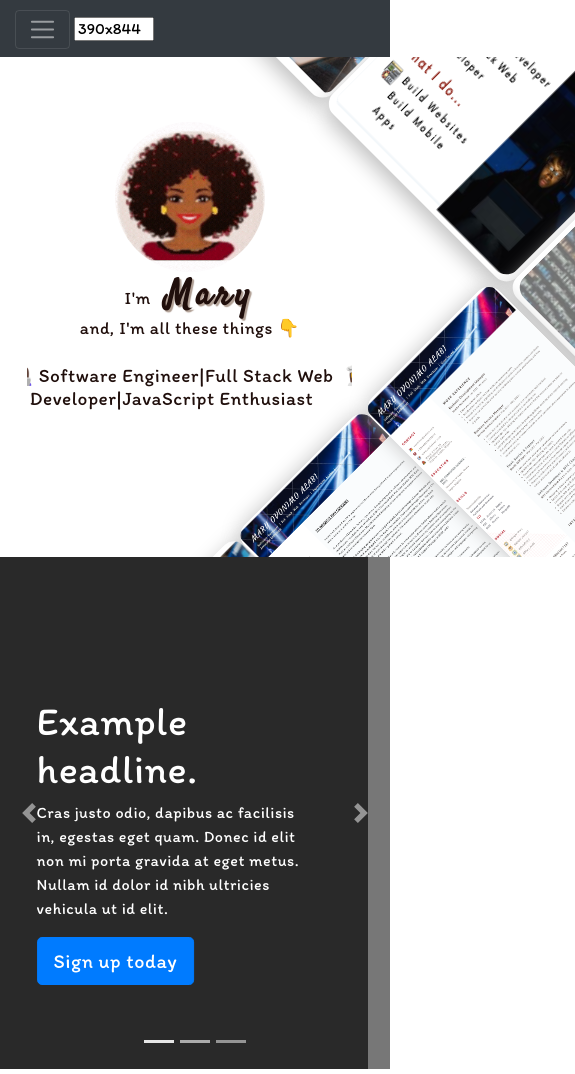
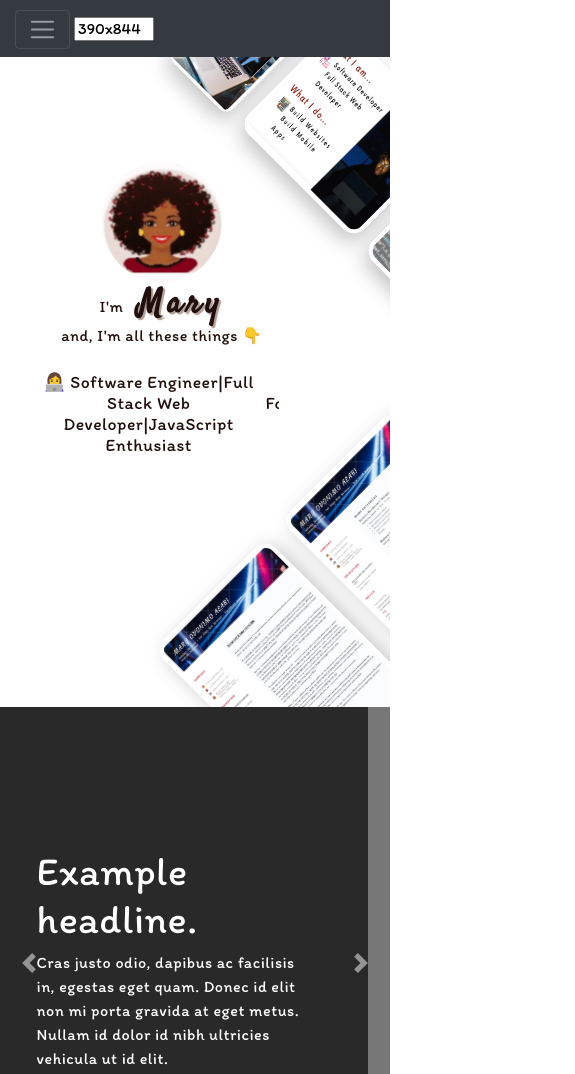
Before and after one commit to Datachic/myWebsite, a plain HTML site: page index.html in a window 390 px wide. Shown: the top 1074 px of the page, 575 px wide, since content can reach past the window. Drawn offline with nearby package versions, Linux system fonts and the light colour scheme.

Commit message:
2nd phase

```diff
--- a/carousel.css
+++ b/carousel.css
@@ -163,86 +163,52 @@ div.barnav ul li{
   overflow:hidden;
   z-index: -2
 }
+img.xxx{
+  border:4px solid  white;
+  box-shadow:3px 8px 20px #c1c1c1fc;
+  border-radius: 15px;
+  position: absolute;
 
-.cont{
-  position: absolute;
-  /* background-color:#87ceeb5c; */
-  transform: rotate(45deg);
+}
+
+.tail{
   right:-266px;
   top:-125px;
-  border-radius: 15px;
-  margin:auto;
-  width:630;
-  height: 302px;
+  margin: auto;
+  width: 626px;
+  height: 298px;
+  transform: rotate(45deg);
+}
+.proj1{
+  width: 336px;
+  height: 286px;
+  margin: 5px;
+  right: 326px;
+  top: -137px;
+  transform: rotate(45deg);
+  border-right:3px solid  white;
   box-shadow:3px 8px 20px #c1c1c1fc;
-  background-color: white;
-}
-.tail{
-  margin-left: 15px;
-    width: 522px;
-    height: 293px;
-    margin-top: 4px;
+  border-radius: 10px;
+  position: absolute;
 }
 
-.cont2{
-  width:1165px;
-  height: 352px;
-  position: absolute;
-  /* background-color:#ffeb3b66; */
+.about{
   transform: rotate(45deg);
-  right:-303px;
-  top:37px;
-  display: flex;
-  flex-direction: row;
-  /* background: yellow; */
+  width: 397px;
+  height: 281px;
+  margin: 5px;
+  right: 22px;
+  top: 138px;
 }
 
-.cont20{
-  margin:auto;
-  width:340px;
-  height: 290px;
-  box-shadow:3px 8px 20px #c1c1c1fc;
-  background-color: white;
-  border-radius: 15px;
-
-}
-.cont21{
-  margin:auto;
-  width:330px;
-  height: 290px;
-  box-shadow:3px 8px 20px #c1c1c1fc;
-  background-color: white;
-  border-radius: 15px;
-
-}
-.cont22{
-  margin:auto;
-  width:410px;
-  height: 290px;
-  box-shadow:3px 8px 20px #c1c1c1fc;
-  background-color: white;
-  border-radius: 15px;
-  text-align: center;
-}
-.proj1{
-  width: 332px;
-  height: 286px;
-  margin: 5px;
-  border-radius: 30px;
-}
 .proj{
   width: 276px;
   height: 281px;
   margin: 5px;
-  border-radius: 15px;
+  transform: rotate(45deg);
+  right: -169px;
+  top: 386px;
 }
-.about{
-  width: 397px;
-  height: 281px;
-  margin: 5px;
-  border-radius: 15px;
-}
-
 .cont3{
   width:480px;
   height: 480px;
@@ -262,66 +228,33 @@ div.barnav ul li{
   border-radius: 50%;
 }
 
-.cont4{
-  width: 885px;
-  height: 390px;
-  position: absolute;
-  /* background-color:#00ff0054; */
+
+.cv{
+  width: 238px;
+  height: 370px;
+  margin: 5px;
   transform: rotate(-45deg);
-  right:163px;
-  bottom:-279px;
-  display: flex;
-  flex-direction: row;
-  /* background: red; */
+  right: 462px;
+  bottom: -236px;
 }
-.cont41{
-  margin:auto;
-  width: 242px;
-  height: 380px;
-  box-shadow:8px 3px 20px #c1c1c1fc;
-  background-color: white;
-  border-radius: 15px
-}
-.cont42{
-  margin:auto;
-  width:315px;
-  height: 306px;
-  box-shadow:8px 5px 20px #c1c1c1fc;
-  background-color: white;
-  border-radius: 20px;
+.cv2{
+  width: 238px;
+  height: 370px;
+  margin: 5px;
+  transform: rotate(-45deg);
+  right: 278px;
+  bottom: -53px;
 }
 
-.cv{
-  width:234px;
-  height: 377px;
-  border-radius: 20px;
-  margin:1.5px 4px 4px 4px;
-}
-.cv2{
-  width:305px;
-  height: 306px;
-  border-radius: 15px;
-  margin:2.5px 3px 3px 4px;
-}
-.cont5{
+.code{
   width:200px;
   height: 163px;
-  position: absolute;
-  /* background-color:#0000ff38; */
-  transform: rotate(-45deg);
-  right:66px;
-  bottom:-140px;
-  display: flex;
-  flex-direction: row;
-  box-shadow:8px 5px 20px #c1c1c1fc;
-  background-color: white;
-  border-radius: 15px
-}
-.code{
-  width: 271px;
+    width: 271px;
     height: 154px;
-    border-radius: 10px;
-    margin:4px 4px 3px 4px;
+    transform: rotate(-45deg);
+    right:66px;
+    bottom:-140px;
+
 
 }
 
@@ -409,7 +342,11 @@ F
   display: block;
   padding-left: 15px;
   font-family: 'Itim', cursive;
+  font-size: ;
   padding-top: 10px ;
+}
+.nav-link.ff{
+  margin: 5px 0 0 1px;
 }
   .navbar-toggler{
     font-size: 1.2rem;
@@ -423,7 +360,7 @@ F
     border-radius: 7px;
    }
   .bg-dark{
-    background: #292929;
+    background: #262626;
   }
 
  .navbar-light .navbar-nav .nav-link{
@@ -435,24 +372,22 @@ F
 .dropdown{
   margin:0.6rem 0;
 }
-li.ddr #navbarDropdownMenuLink {
-    margin: 8px 15px 10px 2px;
+
+li.ddr #navbarDropdownMenuLink{
+    margin: 3px 1px 2px 0.5px;
   }
   .dropdown-menu{
       width:150px;
       border: 0;
       border-radius: 10px;
     }
-  .sBody{
-    width:575px;
-    height:500px;
-  }
+
   h3{
-  font-size: 1.1rem;
+  font-size: 1rem;
   margin: 3px 0 10px 0;
   }
   b{
-    font-size: 2.2rem;
+    font-size: 2.1rem;
     margin: 0 0 0 10px;
     letter-spacing: 5px;
     text-shadow: 2px 2px 1px #af9e93;
@@ -461,7 +396,7 @@ li.ddr #navbarDropdownMenuLink {
   h4{
   margin-top: 10px;
   margin-bottom:40px;
-  font-size: 1.2rem;
+  font-size: 1.1rem;
   }
 
   h5{
@@ -469,7 +404,7 @@ li.ddr #navbarDropdownMenuLink {
     margin-bottom: 15px;
     margin-left: 0;
     margin-right: 3px;
-    font-size: 0.9rem;
+    font-size: 0.7rem;
   }
 
   h6{
@@ -482,118 +417,60 @@ li.ddr #navbarDropdownMenuLink {
     overflow:hidden;
     z-index: -2
   }
-  .cont{
-  display: none;
-  }
+
   .tail{
     display: none;
   }
-  .cont2{
-    width:100%;
-    height: 48%;
-    position: absolute;
-    transform: rotate(45deg);
-    right:-196px;
-    top:-75px;
-    display: flex;
-    flex-direction: row;
+
+  .code{
+    display: none;
   }
 
-  .cont20{
-    width:175px;
-    height: 230px;
-    box-shadow:3px 8px 20px #c1c1c1fc;
-    background-color: white;
-    border-radius: 15px;
-
-  }
-  .cont21{
-    margin:auto;
-    width:250px;
-    height: 230px;
-    box-shadow:3px 8px 20px #c1c1c1fc;
-    background-color: white;
-    border-radius: 15px;
-
-  }
-  .cont22{
-    margin:auto;
-    width:260px;
-    height: 230px;
-    box-shadow:3px 8px 20px #c1c1c1fc;
-    background-color: white;
-    border-radius: 15px;
-    text-align: center;
-  }
   .proj1{
-    width: 165px;
-    height: 220px;
-    margin: 5px 3px 5px 8px;
-    border-radius: 15px;
-  }
-  .proj{
-    width: 240px;
-    height: 220px;
-    margin: 5px 5px 5px 5px;
-    border-radius: 15px;
+    width: 84px;
+    height: 145px;
+    right: 95px;
+    top: -100px;
   }
   .about{
-    width: 250px;
-    height: 216px;
-    margin: 9px 5px 5px 5px;
-    border-radius: 15px;
+    width: 163px;
+    height: 145px;
+    right: -44px;
+    top: -4px;
+  }
+
+  .proj{
+    width: 163px;
+    height: 145px;
+    right: -168px;
+    top: 123px;
   }
 
   .cont3{
-    width:60%;
-    height: 60%;
-    left:3%;
-    top:1%;
+    width:65%;
+    height: 55%;
+    left:9%;
+    top:7%;
     text-align: center;
   }
   .mee{
     margin-top:50px;
-    width:150px;
-    height: 150px;
+    width:120px;
+    height: 120px;
     border-radius: 50%;
-  }
-  .cont4{
-    width:60%;
-    height: 50%;
-    position: absolute;
-
-    transform: rotate(-45deg);
-    right:85px;
-    bottom:-197px;
-    display: flex;
-    flex-direction: row;
-  }
-  .cont41{
-    width:190px;
-    height: 275px;
-    box-shadow:0 0 20px #c1c1c1fc;
-    background-color: white;
-    border-radius: 15px
-  }
-  .cont42{
-    width:315px;
-    height: 270px;
-    box-shadow:8px 5px 20px #c1c1c1fc;
-    background-color: white;
-    border-radius: 15px;
   }
 
   .cv{
-    width:180px;
-    height: 265px;
-    border-radius: 15px;
-    margin:auto;
+    width: 158px;
+    height: 230px;
+    right: 15px;
+    bottom: -88px;
   }
   .cv2{
-    width:180px;
-    height: 265px;
-    border-radius: 15px;
-    margin: auto;
+    width: 158px;
+    height: 230px;
+    right: -112px;
+    bottom: 41px;
   }
   .cont5{
     display:none;
--- a/index.html
+++ b/index.html
@@ -47,16 +47,16 @@
         <h5>
           <ul class="navbar-nav">
             <li class="nav-item active">
-              <a class="nav-link" href="indexReal.html">Home <span class="sr-only">(current)</span></a>
+              <a class="nav-link ff" href="indexReal.html">Home <span class="sr-only">(current)</span></a>
             </li>
             <li class="nav-item">
-              <a class="nav-link" href="#">Portfolio</a>
+              <a class="nav-link ff" href="#">Portfolio</a>
             </li>
             <li class="nav-item">
-              <a class="nav-link" href="#">login</a>
+              <a class="nav-link ff" href="#">Login</a>
             </li>
             <li class="nav-item dropdown ddr">
-              <a class="ddr nav-link dropdown-toggle" href="#" id="navbarDropdownMenuLink" role="button" data-toggle="dropdown" aria-haspopup="true" aria-expanded="false">
+              <a class="nav-link dropdown-toggle" href="#" id="navbarDropdownMenuLink" role="button" data-toggle="dropdown" aria-haspopup="true" aria-expanded="false">
                 Contact
               </a>
               <div class="dropdown-menu" aria-labelledby="navbarDropdownMenuLink">
@@ -67,7 +67,7 @@
               </div>
             </li>
             <li class="nav-item dropdown ddr">
-              <a class="ddr nav-link dropdown-toggle" href="#" id="navbarDropdownMenuLink" role="button" data-toggle="dropdown" aria-haspopup="true" aria-expanded="false">
+              <a class="nav-link dropdown-toggle" href="#" id="navbarDropdownMenuLink" role="button" data-toggle="dropdown" aria-haspopup="true" aria-expanded="false">
                 Social
               </a>
               <div class="dropdown-menu" aria-labelledby="navbarDropdownMenuLink">
@@ -125,14 +125,12 @@
     </div>
 
     <div class="bodyContain">
-      <div class="cont">
-        <img class="tail" src="images/code.png" alt="">
-      </div>
-      <div class="cont2">
-        <div class="cont20"><img class="proj1" src="images/laptop.png" alt=""></div>
-        <div class="cont22"><img class="about" src="images/about.png" alt=""></div>
-        <div class="cont21"><img class="proj" src="images/robot.png" alt=""></div>
-      </div>
+        <img class="tail xxx" src="images/code.png" alt="">
+
+        <img class="proj1" src="images/laptop.png" alt="">
+        <img class="about xxx" src="images/about.png" alt="">
+        <img class="proj xxx" src="images/robot.png" alt="">
+
       <div class="cont3">
         <img class="mee" src="images/cartoonMe.gif" alt="">
         <!-- <h1>Hi There!</h1> -->
@@ -168,14 +166,11 @@
         <h6>"...declare variables, not war"</h6>
       </div>
 
-      <div class="cont4">
-        <div class="cont42"><img class="cv2" src="images/laptop.png" alt=""></div>
-        <div class="cont41"><a href="coverletter.html"><img class="cv" src="images/page2.png" alt=""></a></div>
-        <div class="cont41"><a href="ceevee.html"><img class="cv" src="images/page1.png" alt=""></a></div>
-      </div>
-      <div class="cont5">
-        <img class="code" src="images/code.png" alt=""> </div>
-    </div>
+        <!-- <img class="lp" src="images/laptop.png" alt=""> -->
+       <a href="coverletter.html"><img class="cv xxx" src="images/page2.png" alt=""></a>
+       <a href="ceevee.html"><img class="cv2 xxx" src="images/page1.png" alt=""></a>
+
+        <img class="code xxx" src="images/code.png" alt=""> </div>
   </div>
 
   <div id="myCarousel" class="carousel slide" data-ride="carousel">
```
